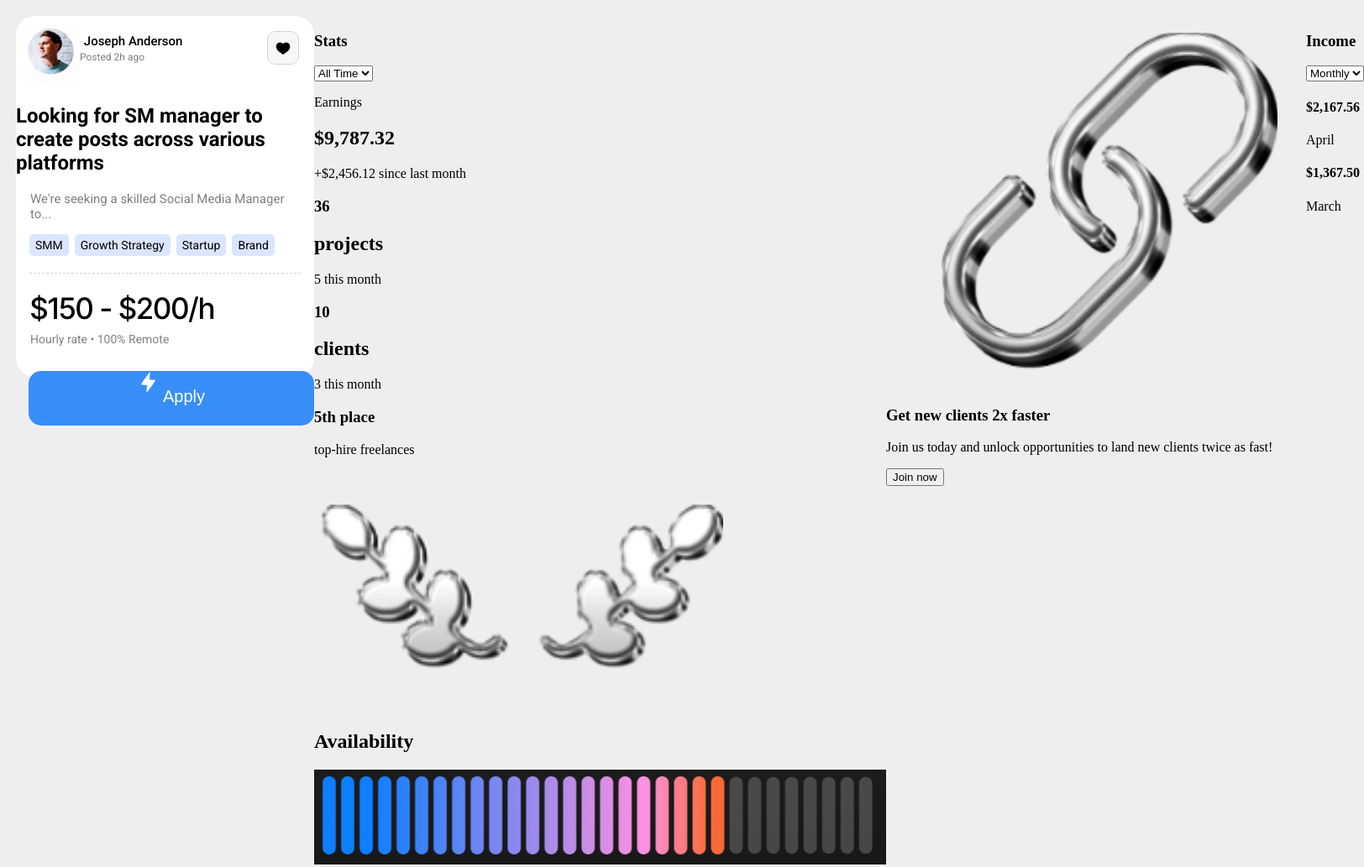
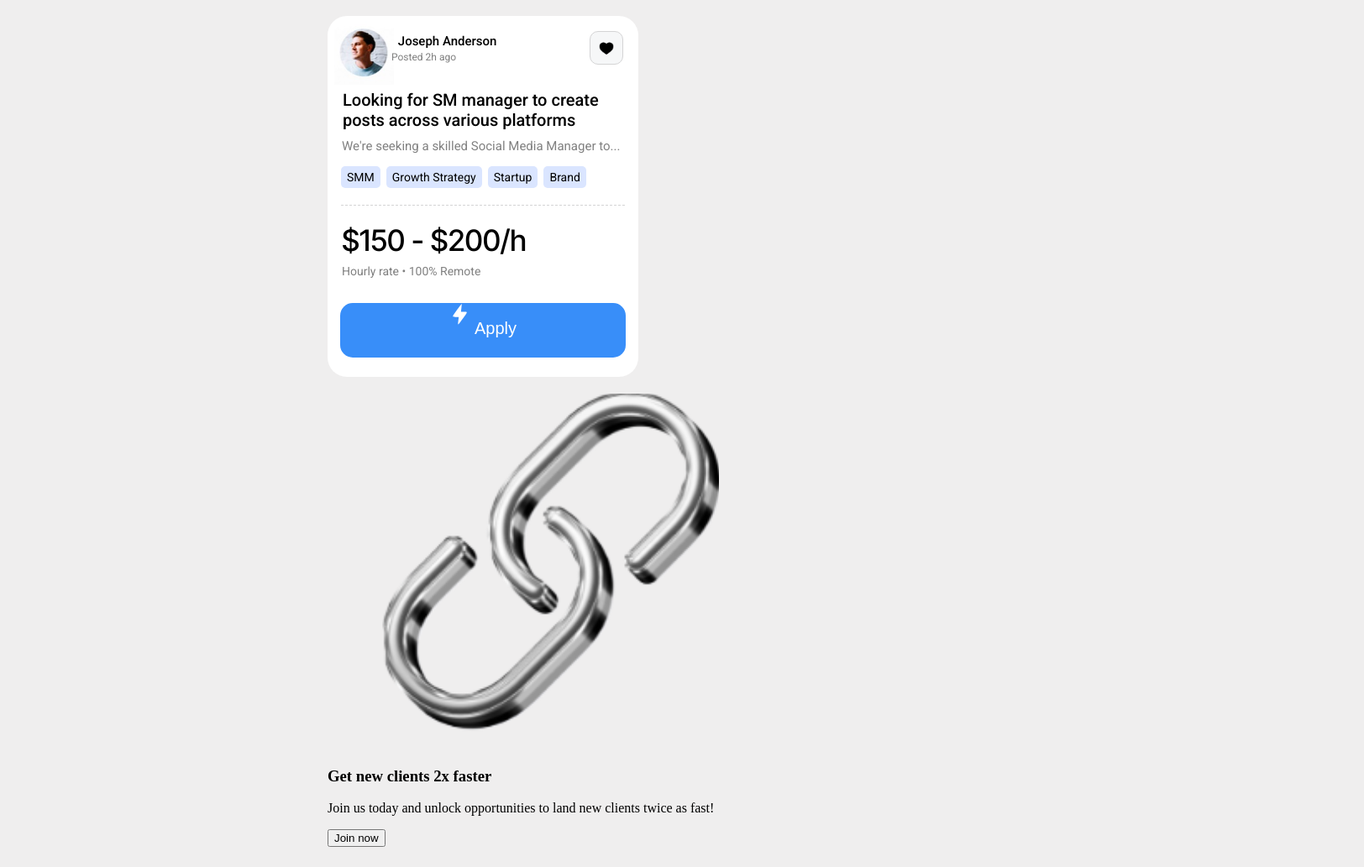
Before and after one commit to Abrilfz-01/components-freelance, a plain HTML site: page index.html in a window 1280 px wide. Shown: the top 1033 px of the page at 84% size, 1624 px wide, since content can reach past the window. Drawn offline with Linux system fonts and the light colour scheme.

Commit message:
Se creo la estructura html del Box 2

```diff
--- a/index.html
+++ b/index.html
@@ -10,7 +10,10 @@
     <section class="contenedorPadre">
 
         <!-- Inicio del Hero -->
-        <section class="box1">
+        <section class="columna-1">
+
+            <!-- Inicio del Box 1-->
+            <div class="box box1">
                 <div class="seccion1">
                     <img src="img/Icono.jpg" alt="" class="icono">
                     <h1>Joseph Anderson</h1>
@@ -19,7 +22,7 @@
                 </div>
 
                 <div class="seccion2">
-                <h2>Looking for SM manager to create posts across various platforms</h2>
+                    <h1>Looking for SM manager to create posts across various platforms</h1>
                     <p class="text">We're seeking a skilled Social Media Manager to...</p>
                     <section class="flex-container">
                         <div class="flex-item item1">SMM</div>
@@ -34,84 +37,23 @@
                     <p>Hourly rate • 100% Remote</p>
                     <button><img src="img/2Rayo.svg" class="imgRayo"><p>Apply</p></button>
                 </div>
+            </div>
+            <!-- Fin del Box 1-->
+
+
+            <!-- Inicio del Box 2-->
+            <div class="box box2">
+                <img src="img/cadenas.png" alt="">
+                <h1>Get new clients 2x faster</h1>
+                <p>Join us today and unlock opportunities to land new clients twice as fast!</p>
+                <button>Join now</button>
+            </div>
+            <!-- Fin del Box 2-->
         </section>
         <!-- Fin del Hero -->
 
 
-        <!-- Inicio del Hero -->
-        <section class="box2">
-            <h1>Stats</h1>
-            <select name="" id="menu" class="menu">
-                <option value="">All Time</option>
-            </select>
 
-            <p>Earnings</p>
-            <h2>$9,787.32</h2>
-            <p>+$2,456.12 since last month</p>
-
-            <div class="box2-1">
-                <h1>36</h1>
-                <h2>projects</h2>
-                <p>5 this month</p>
-
-            </div>
-
-            <div class="box2-2">
-                <h1>10</h1>
-                <h2>clients</h2>
-                <p>3 this month</p>
-
-            </div>
-
-            <div class="box2-3">
-                <h1>5th place</h1>
-                <p>top-hire freelances</p>
-                <img src="img/Ramas.png" alt="">
-            </div>
-
-            <h2>Availability</h2>
-            <img src="img/barra.png" alt="">
-            <p>100h/month</p>
-        </section>
-        <!-- Fin del Hero-->
-
-
-        <!-- Inicio del Hero-->
-        <section class="box3">
-            <img src="img/cadenas.png" alt="">
-            <h1>Get new clients 2x faster</h1>
-            <p>Join us today and unlock opportunities to land new clients twice as fast!</p>
-            <button>Join now</button>
-        </section>
-        <!-- Fin del Hero-->
-
-
-        <!-- Inicio del Hero-->
-        <section class="box3">
-            <h1>Income</h1>
-            <select name="" id="">
-                <option value="">Monthly</option>
-            </select>
-
-            <section>
-                <h1>$2,167.56</h1>
-                <p>April</p>
-                <div class="barra1"></div>
-                <div class="barra2"></div>
-                <div class="barra3"></div>
-                <div class="barra4"></div>
-            </section>
-
-            <section>
-                <h1>$1,367.50</h1>
-                <p>March</p>
-                <div class="barra5"></div>
-                <div class="barra6"></div>
-                <div class="barra7"></div>
-                <div class="barra8"></div>
-            </section>
-        </section>
-        <!-- Fin del Hero-->
     </section>
 </body>
 </html>
```
Lines whose indentation alone changed are shown as unchanged.
